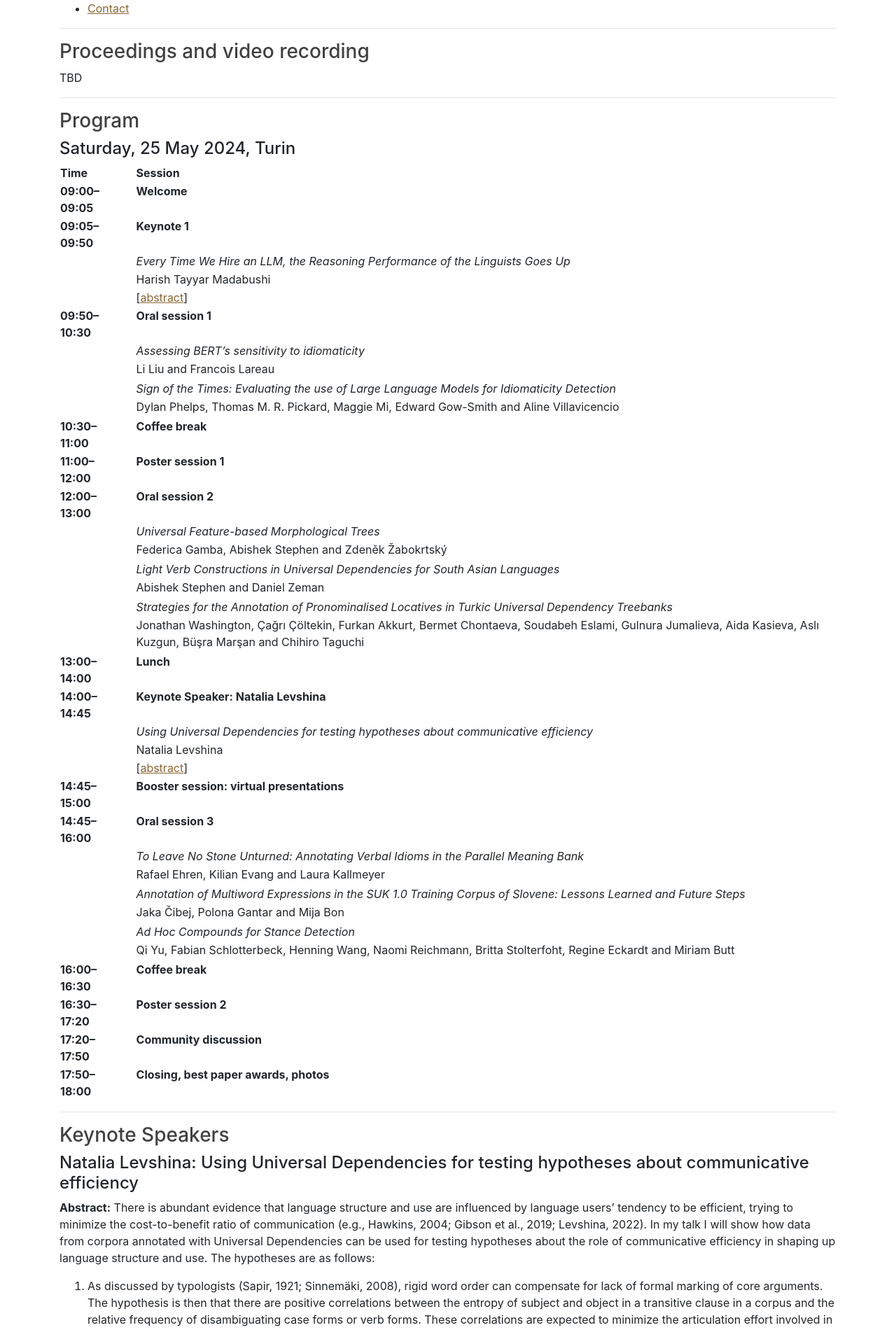
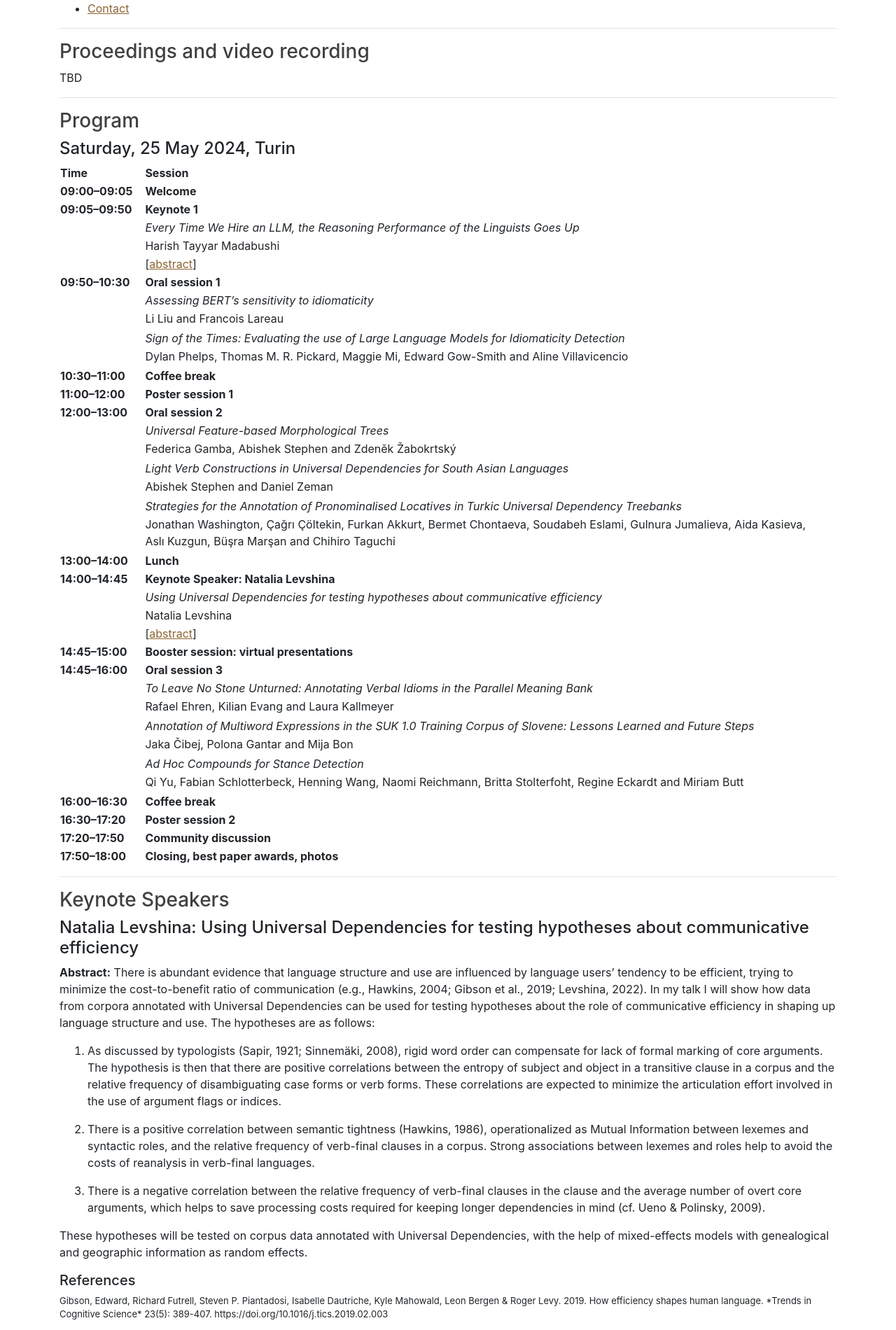
Before and after one commit to multiword/multiword.github.io, a Jekyll site: the page built from mweud2024/index.md, in a window 1280 px wide. Shown: the part 1074-2974 px from the top of the page at 70% size. Built offline with Jekyll 4.4.1, drawn with Linux system fonts in a browser that asks for light colours; comment, search, counter and statistics services are not loaded.

Commit message:
Table layout

```diff
--- a/assets/css/mwe.css
+++ b/assets/css/mwe.css
@@ -45,3 +45,7 @@
 td, th {
 	vertical-align: top;
 }
+
+th {
+	white-space: nowrap;
+}
```
